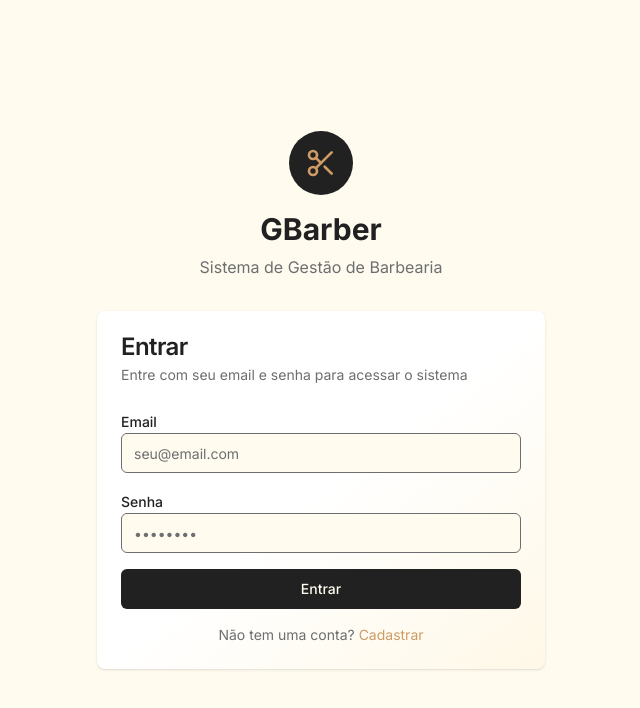
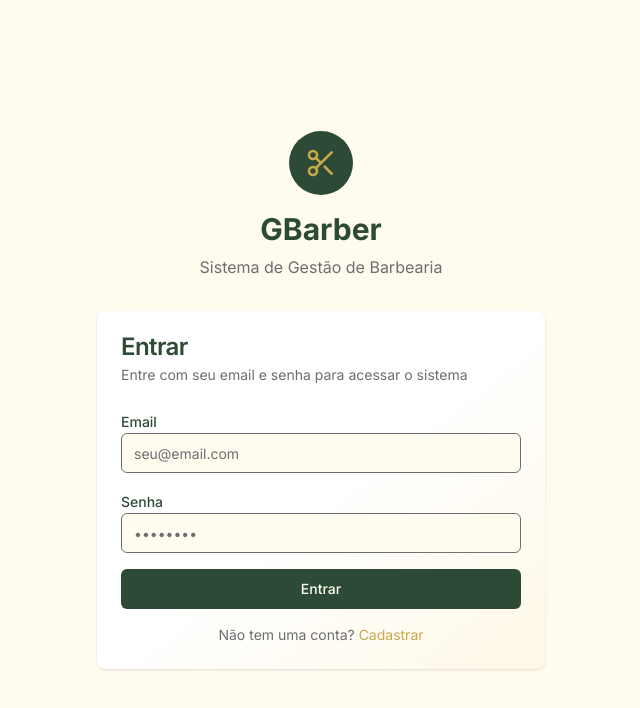
Before and after one commit to butyel/gbarber, a Next.js app: page /login in a window 1280 px wide. Shown: the top 708 px of the page, without its empty margins (319-959 px from the left). Built offline with nearby package versions, Linux system fonts and the light colour scheme; no server answers.

Commit message:
Update colors: brown to #2C4A35 and beige to #C9A84C

```diff
--- a/src/app/globals.css
+++ b/src/app/globals.css
@@ -2,24 +2,24 @@
 
 @theme inline {
   --color-background: #FFFBEF;
-  --color-foreground: #212121;
+  --color-foreground: #2C4A35;
   --color-card: #FFFFFF;
-  --color-card-foreground: #212121;
+  --color-card-foreground: #2C4A35;
   --color-popover: #FFFFFF;
-  --color-popover-foreground: #212121;
-  --color-primary: #212121;
+  --color-popover-foreground: #2C4A35;
+  --color-primary: #2C4A35;
   --color-primary-foreground: #FFFBEF;
   --color-secondary: #6D6E70;
   --color-secondary-foreground: #FFFBEF;
   --color-muted: #6D6E70;
   --color-muted-foreground: #6D6E70;
-  --color-accent: #CE9B65;
-  --color-accent-foreground: #212121;
+  --color-accent: #C9A84C;
+  --color-accent-foreground: #2C4A35;
   --color-destructive: #EF4444;
   --color-destructive-foreground: #FFFFFF;
   --color-border: #6D6E70;
   --color-input: #6D6E70;
-  --color-ring: #CE9B65;
+  --color-ring: #C9A84C;
   --color-success: #22C55E;
   --color-info: #3B82F6;
   --font-sans: var(--font-geist-sans);
```
